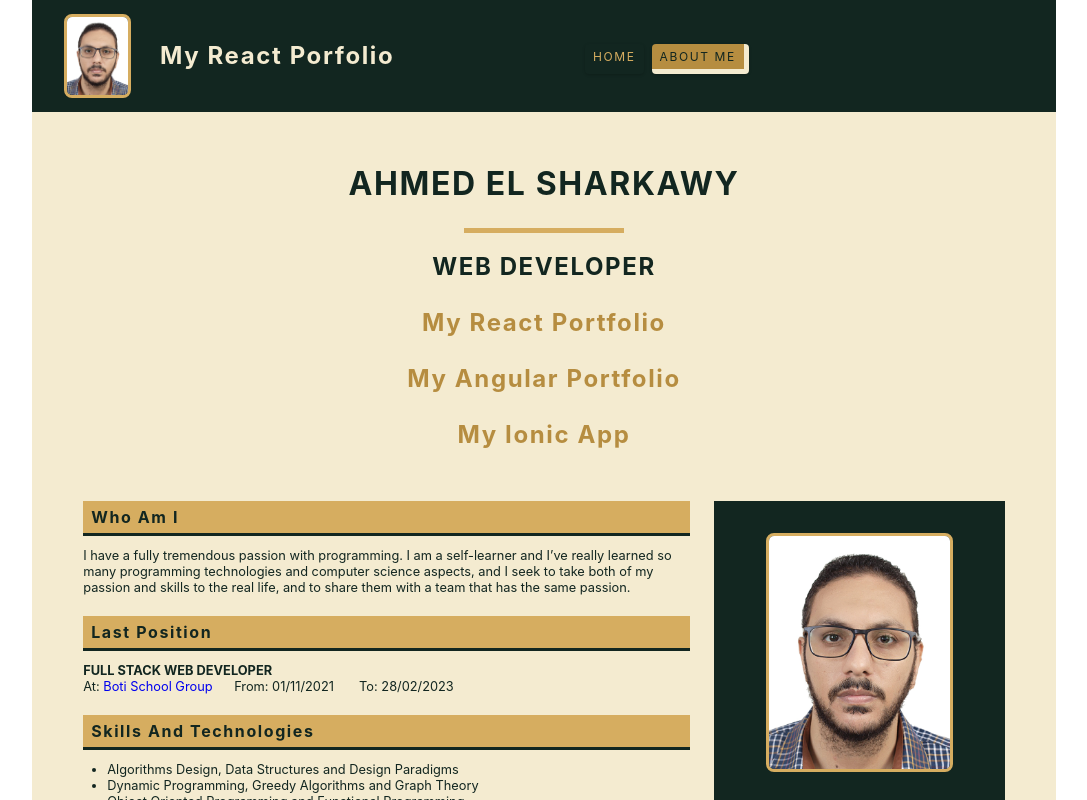
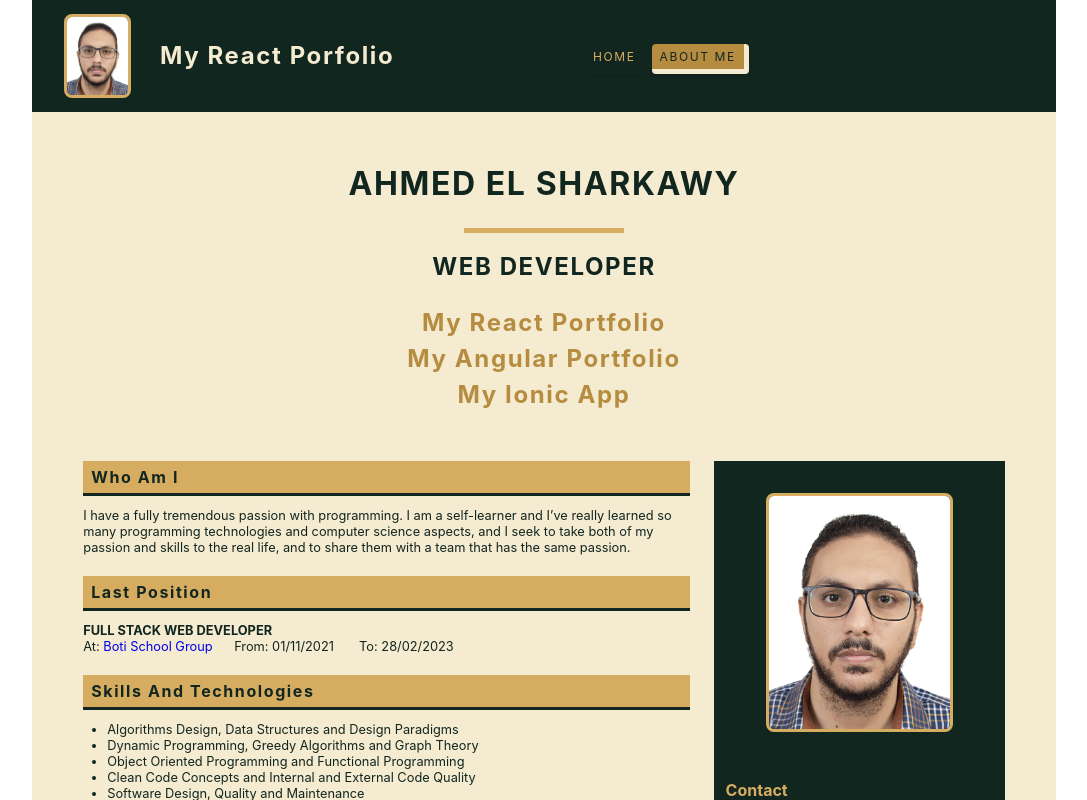
Before and after one commit to Ahmed-AlSharkawy/00-my-react-portfolio, a React (Create React App) app: page /about in a window 1280 px wide. Shown: the top 800 px of the page, without its empty margins (96-1183 px from the left). Built offline with nearby package versions, Linux system fonts and the light colour scheme.

Commit message:
cv style update

```diff
--- a/src/Pages/AboutMe.js
+++ b/src/Pages/AboutMe.js
@@ -11,18 +11,18 @@ const AboutMe = () => {
     <section>
       <Title title='AHMED EL SHARKAWY' />
       <h4 className='title margin-top'>WEB DEVELOPER</h4>
-      <h4 className='title margin-top'>
+      <h4 className='title mb-0 margin-top'>
         <Link to='/' style={{ color: 'var(--clr-palette-tan' }}>
           My React Portfolio
         </Link>
       </h4>
-      <h4 className='title'>
+      <h4 className='title mb-0'>
         <Link to='https://ng-recipes.netlify.app/' style={{ color: 'var(--clr-palette-tan' }}>
           My Angular Portfolio
         </Link>
       </h4>
 
-      <h4 className='title'>
+      <h4 className='title mb-0'>
         <Link
           to='https://play.google.com/store/apps/details?id=com.fmt.bookings'
           style={{ color: 'var(--clr-palette-tan' }}
--- a/src/index.css
+++ b/src/index.css
@@ -711,3 +711,7 @@ p {
   max-width: 70%;
   margin-top: 1rem;
 }
+
+.mb-0 {
+  margin-bottom: 0;
+}
```
